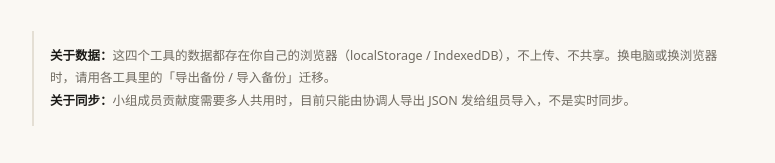
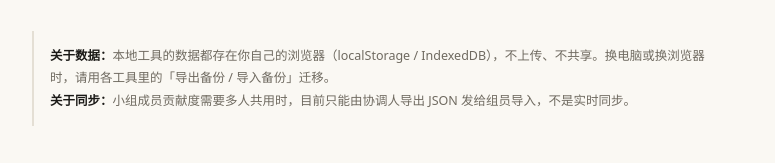
Before and after one commit to l2103926399/tools, a plain HTML site: page index.html in a window 1280 px wide. Shown: the part 736-899 px from the top of the page, without its empty margins (252-1027 px from the left). Drawn offline with Linux system fonts and the light colour scheme.

Commit message:
fix: ??????????????,?????

```diff
--- a/index.html
+++ b/index.html
@@ -162,7 +162,7 @@
   </ul>
 
   <p class="note">
-    <b>关于数据：</b>这四个工具的数据都存在你自己的浏览器（localStorage / IndexedDB），不上传、不共享。换电脑或换浏览器时，请用各工具里的「导出备份 / 导入备份」迁移。<br>
+    <b>关于数据：</b>本地工具的数据都存在你自己的浏览器（localStorage / IndexedDB），不上传、不共享。换电脑或换浏览器时，请用各工具里的「导出备份 / 导入备份」迁移。<br>
     <b>关于同步：</b>小组成员贡献度需要多人共用时，目前只能由协调人导出 JSON 发给组员导入，不是实时同步。
   </p>
 </main>
```
